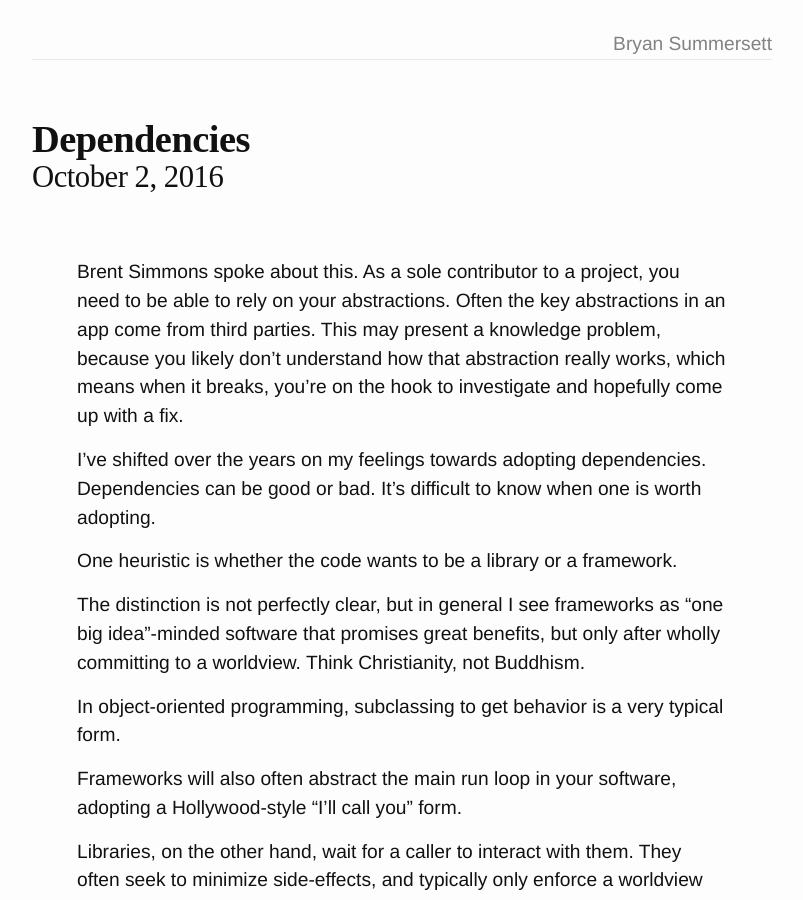
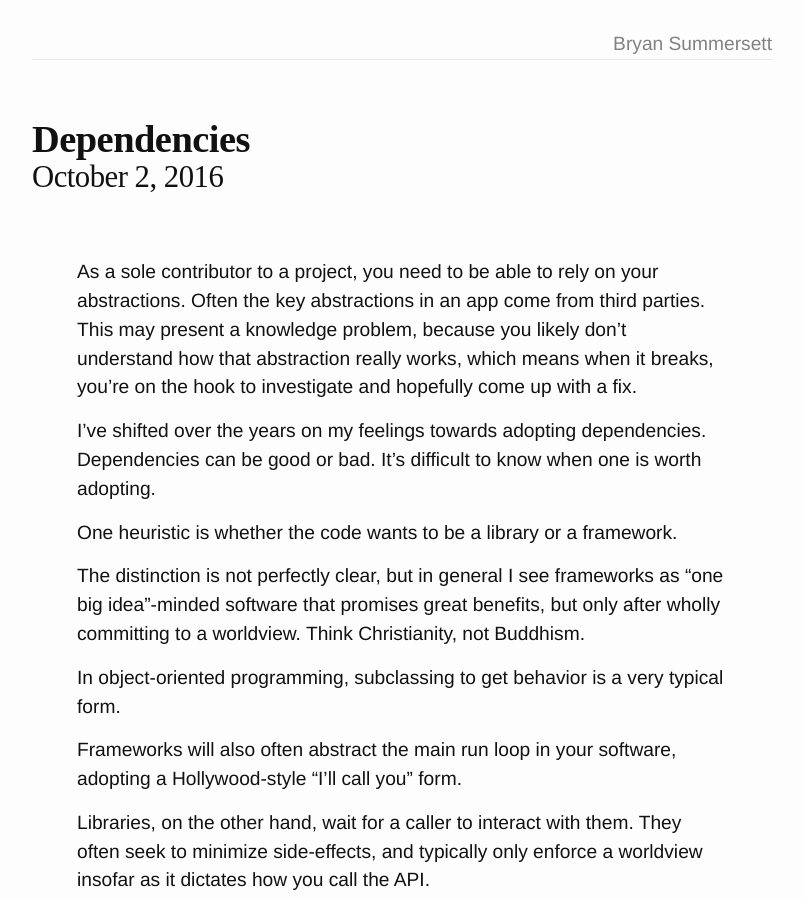
Before and after one commit to bryansum/bsumm.net, a Jekyll site: the page built from _posts/2016-10-02-dependencies.md, in a window 1280 px wide and 900 px high. Shown: the whole window, without its empty margins (238-1041 px from the left). Built offline with Jekyll 4.4.1, drawn with Linux system fonts in a browser that asks for light colours.

Commit message:
Tweak to wording

```diff
--- a/_posts/2016-10-02-dependencies.md
+++ b/_posts/2016-10-02-dependencies.md
@@ -2,7 +2,7 @@
 title: Dependencies
 ---
 
-Brent Simmons spoke about this. As a sole contributor to a project, you need to be able to rely on your abstractions. Often the key abstractions in an app come from third parties. This may present a knowledge problem, because you likely don’t understand how that abstraction really works, which means when it breaks, you’re on the hook to investigate and hopefully come up with a fix.
+As a sole contributor to a project, you need to be able to rely on your abstractions. Often the key abstractions in an app come from third parties. This may present a knowledge problem, because you likely don’t understand how that abstraction really works, which means when it breaks, you’re on the hook to investigate and hopefully come up with a fix.
 
 I’ve shifted over the years on my feelings towards adopting dependencies. Dependencies can be good or bad. It's difficult to know when one is worth adopting.
 
```
